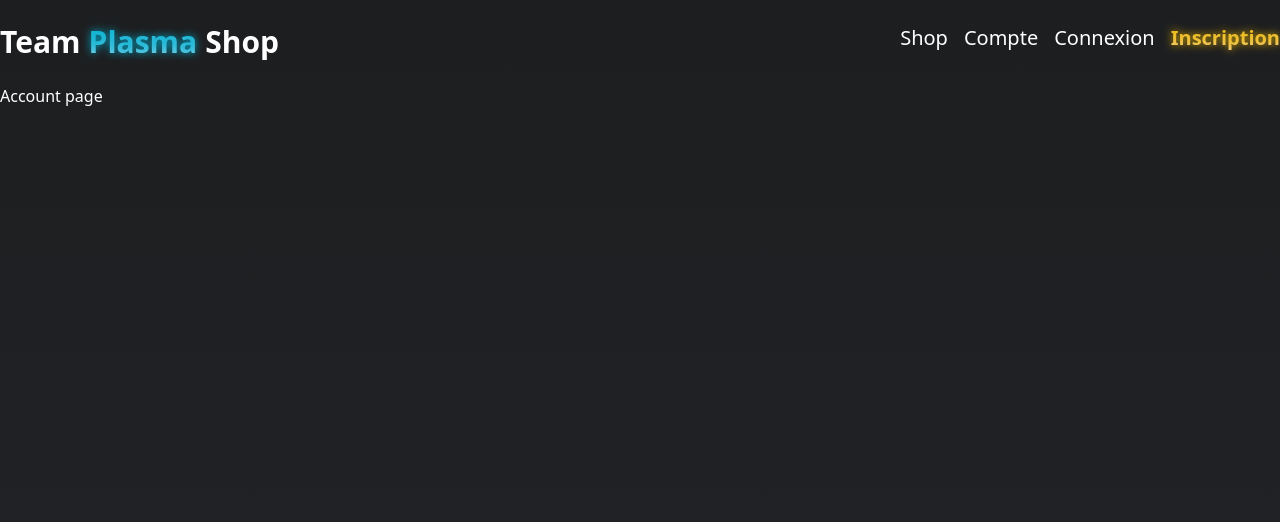
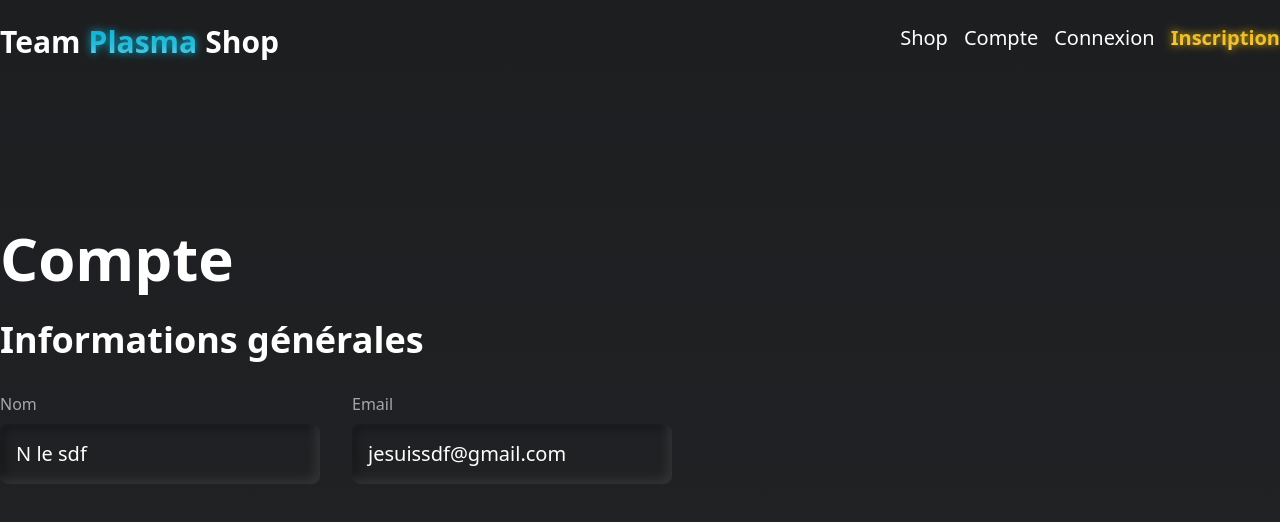
Before and after one commit to Team-Plasma-Shop/team-plasma-shop-client, a React (Create React App) app: page /account in a window 1280 px wide. Shown: the top 522 px of the page. Built offline with nearby package versions, Linux system fonts and the light colour scheme.

Commit message:
:sparkles: feat: pokemonCard more options

```diff
--- a/src/components/pokemonCard.tsx
+++ b/src/components/pokemonCard.tsx
@@ -2,10 +2,11 @@ import { log } from "console";
 import { Pokemon } from "../models/pokemon";
 import NeoButton from "./button";
 
-function PokemonCard({pokemon}: {pokemon: Pokemon}){
+function PokemonCard({pokemon, isBuyable = true, isDeletable = false, isReleasable = false, isEditable = false}: {pokemon: Pokemon, isBuyable?: boolean, isDeletable?: boolean, isReleasable?: boolean, isEditable?: boolean}){
     function helloWorld() {
         console.log("hello world");
     }
+
 
     return(
         <div className="shadow-outerNeo w-[370px] h-fit rounded-2xl p-8 flex flex-col gap-2">
@@ -15,7 +16,18 @@ function PokemonCard({pokemon}: {pokemon: Pokemon}){
                 <p className="text-3xl font-semibold tracking-wide">{pokemon.name}</p>
                 <p className="font-bold text-xl secondary-glow-text">{pokemon.price}$</p>
             </div>
-            <NeoButton handleClick={helloWorld} text="Acheter" colorText="primary"></NeoButton>
+
+            {
+                isBuyable ? ( <NeoButton handleClick={helloWorld} text="Acheter" colorText="primary"></NeoButton>) : null
+            }
+            {
+                isEditable ? ( <NeoButton handleClick={helloWorld} text="Modifier" colorText="secondary"></NeoButton>) : null
+            }
+            {
+                isReleasable ? ( <NeoButton handleClick={helloWorld} text="Modifier" colorText="danger"></NeoButton>) : null
+            }
+
+
         </div>
     )
 }
--- a/src/pages/accountPage.tsx
+++ b/src/pages/accountPage.tsx
@@ -1,7 +1,31 @@
-function AccountPage(){
-    return(
-        <div>Account page</div>
-    )
+import { useState } from "react";
+
+function AccountPage() {
+  const [username, setUsername] = useState("N le sdf");
+  const [email, setEmail] = useState("jesuissdf@gmail.com");
+
+  return (
+    <section className="mt-36">
+      <h1 className="text-6xl font-semibold">Compte</h1>
+      <div className="mt-8">
+        <h2 className="text-4xl font-semibold">Informations générales</h2>
+        <div className="flex gap-8 mt-8">
+          <div>
+            <span className=" opacity-60">Nom</span>
+            <div className="shadow-innerNeo w-80 p-4 rounded-lg mt-2">
+              <span className="text-xl">{username}</span>
+            </div>
+          </div>
+          <div>
+            <span className=" opacity-60">Email</span>
+            <div className="shadow-innerNeo w-80 p-4 rounded-lg mt-2">
+              <span className="text-xl">{email}</span>
+            </div>
+          </div>
+        </div>
+      </div>
+    </section>
+  );
 }
 
-export default AccountPage
+export default AccountPage;
```
